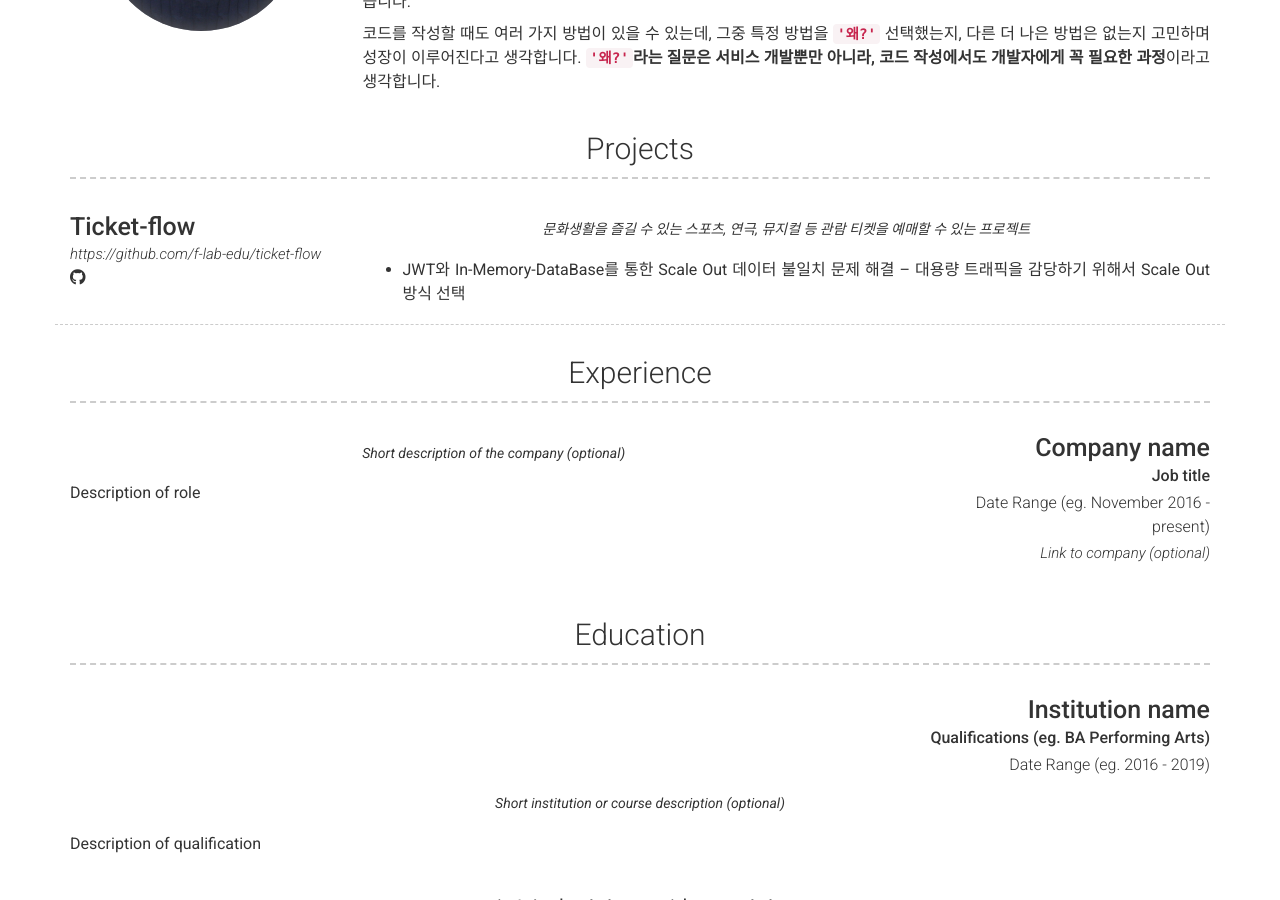
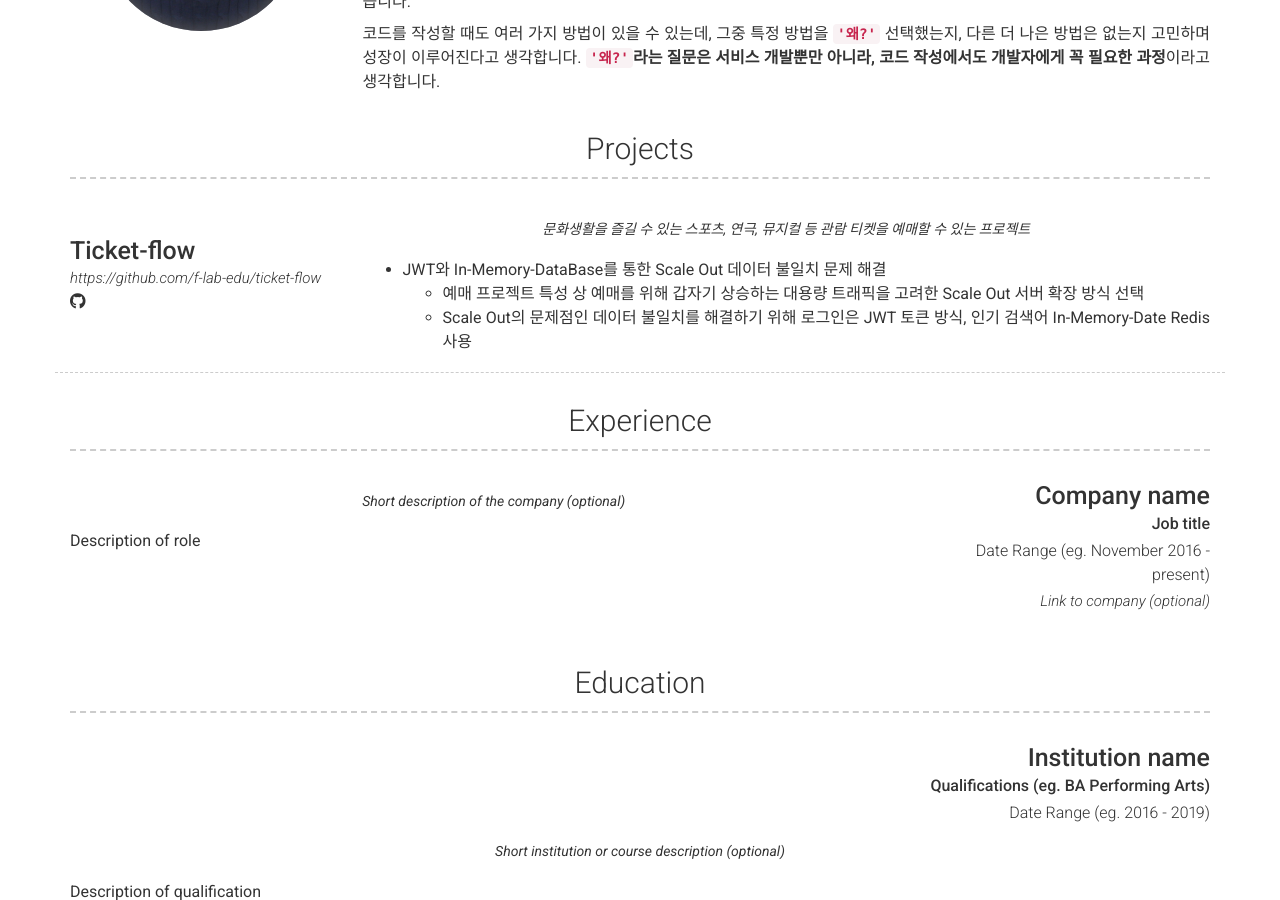
Before and after one commit to hyeok96/hyeok96.github.io, a Jekyll site: the page built from index.md, in a window 1280 px wide and 900 px high, scrolled down 498 px. Built offline with Jekyll 4.4.1, drawn with Linux system fonts in a browser that asks for light colours; nearby versions of some CDN libraries.

Commit message:
add resume project

```diff
--- a/_config.yml
+++ b/_config.yml
@@ -91,7 +91,8 @@ content:
           문화생활을 즐길 수 있는 스포츠, 연극, 뮤지컬 등 관람 티켓을 예매할 수 있는 프로젝트
         description: | # this will include new lines to allow paragraphs
           - JWT와 In-Memory-DataBase를 통한 Scale Out 데이터 불일치 문제 해결
-          -- 대용량 트래픽을 감당하기 위해서 Scale Out 방식 선택
+            - 예매 프로젝트 특성 상 예매를 위해 갑자기 상승하는 대용량 트래픽을 고려한 Scale Out 서버 확장 방식 선택
+            - Scale Out의 문제점인 데이터 불일치를 해결하기 위해 로그인은 JWT 토큰 방식, 인기 검색어 In-Memory-Date Redis 사용
   - title: Experience
     layout: list
     content:
```
